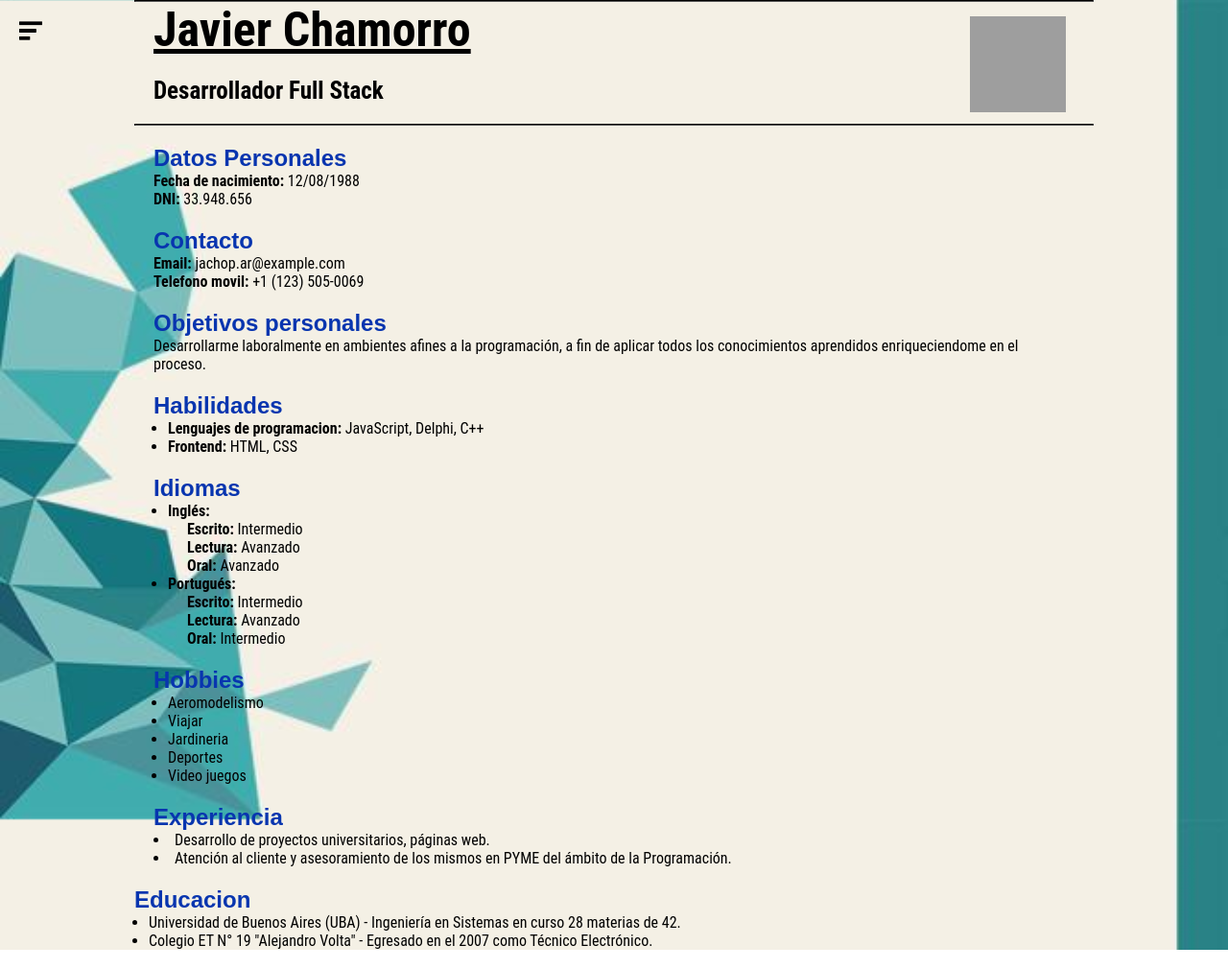
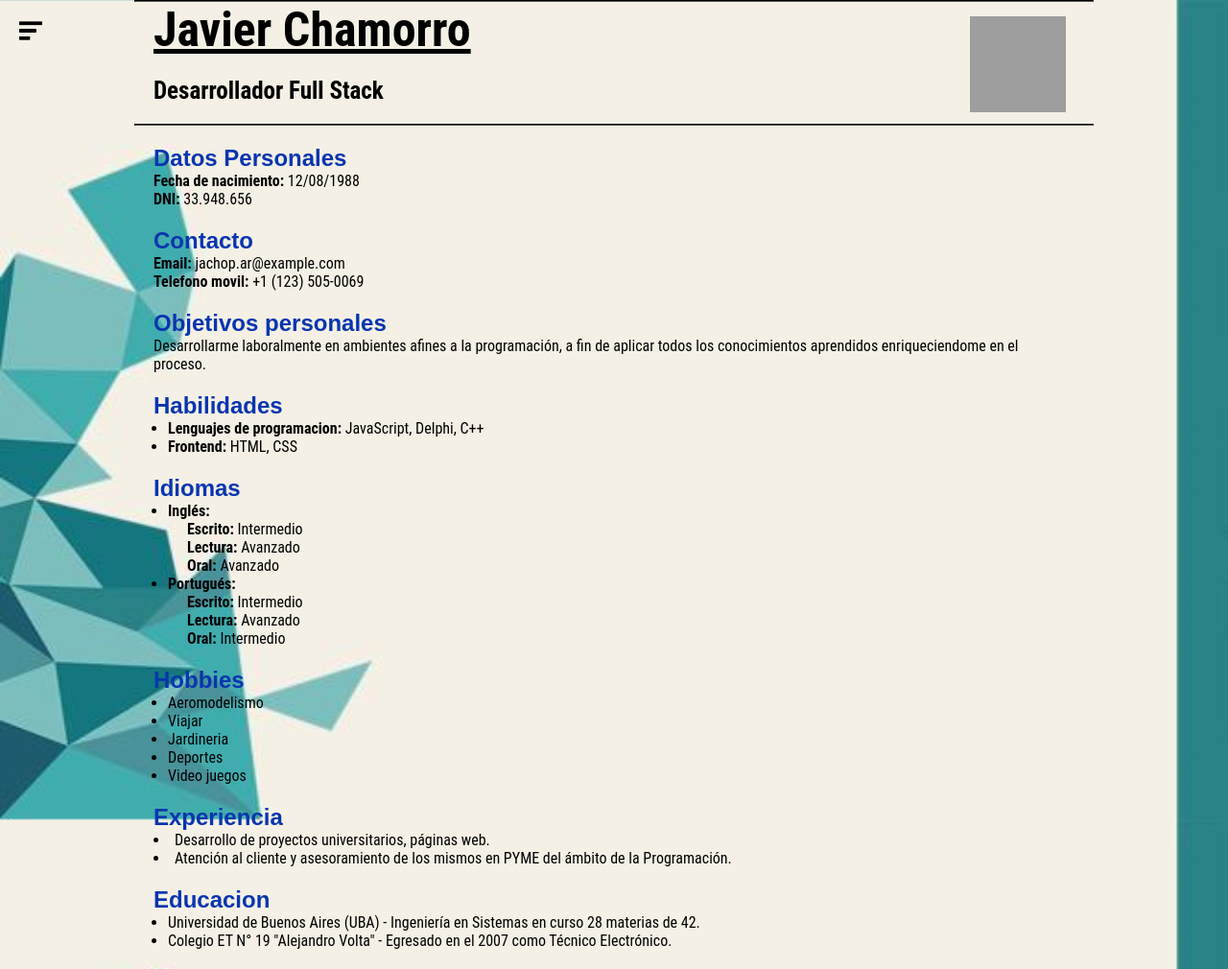
Before and after one commit to JavierCh88/Javierh88.github.io, a plain HTML site: page index.html in a window 1280 px wide. Shown: the whole page at 96% size. Drawn offline with Linux system fonts and the light colour scheme; grey boxes are pictures that could not be loaded.

Commit message:
Update style_index.css

```diff
--- a/web/css/style_index.css
+++ b/web/css/style_index.css
@@ -25,7 +25,7 @@
 }
 
 .contacto, .habilidades, .idiomas, .hobbies, .titulo, .datosPersonales,
-.objetivos, .experiencia, .estudios, .proyectos {
+.objetivos, .experiencia, .educacion, .proyectos {
     margin-left: 20px;
     margin: 20px;
     transition: 0.5s;
```
